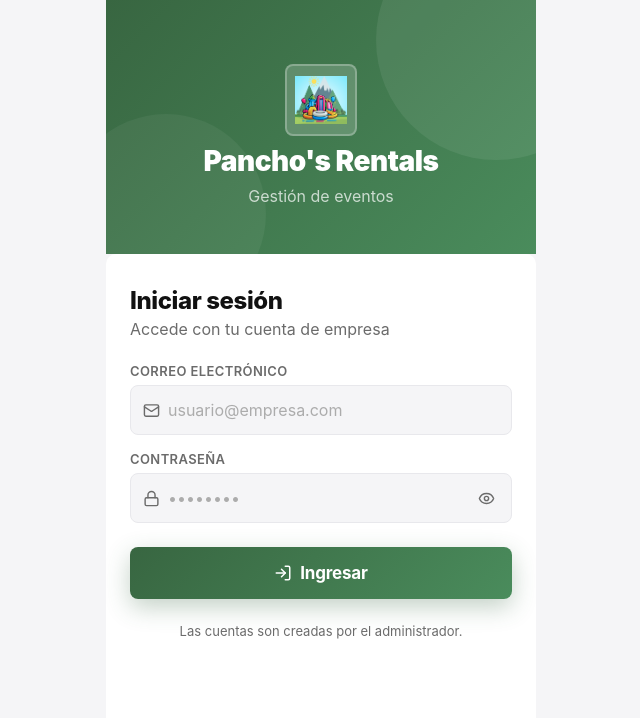
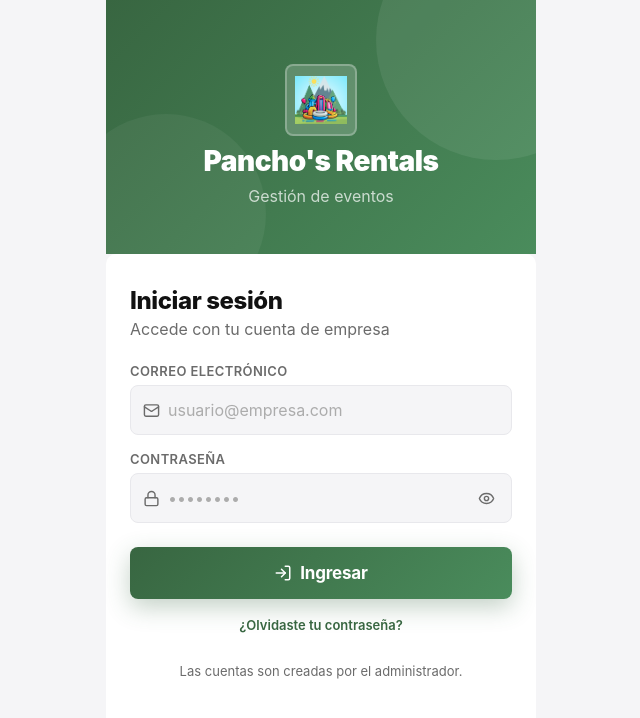
Before and after one commit to esdrasclth/EventOS, a React (Vite) app: page /login in a window 1280 px wide. Shown: the top 718 px of the page, without its empty margins (319-959 px from the left). Built offline with nearby package versions, Linux system fonts and the light colour scheme; no server answers.

Commit message:
feat: recuperacion de contraseña

```diff
--- a/src/contexts/AuthContext.tsx
+++ b/src/contexts/AuthContext.tsx
@@ -2,6 +2,7 @@ import React, { createContext, useContext, useEffect, useState, useMemo, useCall
 import {
   onAuthStateChanged,
   signInWithEmailAndPassword,
+  sendPasswordResetEmail,
   signOut,
   type User,
 } from 'firebase/auth';
@@ -16,6 +17,7 @@ interface AuthContextValue {
   loading: boolean;
   login: (email: string, password: string) => Promise<void>;
   logout: () => Promise<void>;
+  resetPassword: (email: string) => Promise<void>;
   refreshAppUser: () => Promise<void>;
 }
 
@@ -56,6 +58,10 @@ export function AuthProvider({ children }: { children: React.ReactNode }) {
     await signOut(auth);
   }, []);
 
+  const resetPassword = useCallback(async (email: string) => {
+    await sendPasswordResetEmail(auth, email);
+  }, []);
+
   const refreshAppUser = useCallback(async () => {
     const current = auth.currentUser;
     if (!current) return;
@@ -76,9 +82,10 @@ export function AuthProvider({ children }: { children: React.ReactNode }) {
       loading,
       login,
       logout,
+      resetPassword,
       refreshAppUser,
     }),
-    [user, appUser, loading, login, logout, refreshAppUser],
+    [user, appUser, loading, login, logout, resetPassword, refreshAppUser],
   );
 
   return (
--- a/src/pages/Login.module.css
+++ b/src/pages/Login.module.css
@@ -182,6 +182,40 @@
   border: 1px solid rgba(239,68,68,0.2);
 }
 
+/* Info (success / neutral) */
+.infoBox {
+  background: rgba(59,130,246,0.08);
+  color: #1D4ED8;
+  font-size: var(--font-size-sm);
+  font-weight: 500;
+  padding: var(--space-md);
+  border-radius: var(--radius-lg);
+  border: 1px solid rgba(59,130,246,0.2);
+  line-height: 1.4;
+}
+
+/* Link button (forgot password / back) */
+.linkBtn {
+  display: inline-flex;
+  align-items: center;
+  justify-content: center;
+  gap: 6px;
+  align-self: center;
+  margin-top: var(--space-md);
+  padding: 6px 10px;
+  font-size: var(--font-size-sm);
+  font-weight: 600;
+  color: var(--color-primary);
+  background: none;
+  border: none;
+  border-radius: var(--radius-sm);
+  transition: opacity var(--transition-fast);
+}
+
+.linkBtn:hover {
+  opacity: 0.75;
+}
+
 /* Submit */
 .submitBtn {
   display: flex;
--- a/src/pages/Login.tsx
+++ b/src/pages/Login.tsx
@@ -1,23 +1,57 @@
 import React, { useState } from 'react';
 import { Navigate } from 'react-router-dom';
-import { Mail, Lock, LogIn, Eye, EyeOff } from 'lucide-react';
+import { Mail, Lock, LogIn, Eye, EyeOff, Send, ArrowLeft } from 'lucide-react';
 import { useAuth } from '../contexts/AuthContext';
 import styles from './Login.module.css';
 
+type Mode = 'login' | 'reset';
+
 const Login: React.FC = () => {
-  const { user, login } = useAuth();
+  const { user, login, resetPassword } = useAuth();
+  const [mode, setMode] = useState<Mode>('login');
   const [email, setEmail] = useState('');
   const [password, setPassword] = useState('');
   const [showPass, setShowPass] = useState(false);
   const [loading, setLoading] = useState(false);
   const [error, setError] = useState('');
+  const [info, setInfo] = useState('');
 
   if (user) return <Navigate to="/" replace />;
 
+  function switchMode(next: Mode) {
+    setMode(next);
+    setError('');
+    setInfo('');
+    setPassword('');
+  }
+
   async function handleSubmit(e: React.FormEvent) {
     e.preventDefault();
-    if (!email.trim() || !password) return;
+    if (!email.trim()) return;
     setError('');
+    setInfo('');
+
+    if (mode === 'reset') {
+      setLoading(true);
+      try {
+        await resetPassword(email.trim());
+        setInfo('Te enviamos un correo con el enlace para restablecer tu contraseña. Revisa tu bandeja (y spam).');
+      } catch (err: unknown) {
+        const code = (err as { code?: string }).code ?? '';
+        if (code === 'auth/invalid-email') {
+          setError('El correo no es válido.');
+        } else if (code === 'auth/too-many-requests') {
+          setError('Demasiados intentos. Intenta más tarde.');
+        } else {
+          setError('No se pudo enviar el correo. Verifica tu conexión.');
+        }
+      } finally {
+        setLoading(false);
+      }
+      return;
+    }
+
+    if (!password) return;
     setLoading(true);
     try {
       await login(email.trim(), password);
@@ -46,8 +80,14 @@ const Login: React.FC = () => {
       </div>
 
       <div className={styles.card}>
-        <h2 className={styles.cardTitle}>Iniciar sesión</h2>
-        <p className={styles.cardSubtitle}>Accede con tu cuenta de empresa</p>
+        <h2 className={styles.cardTitle}>
+          {mode === 'login' ? 'Iniciar sesión' : 'Recuperar contraseña'}
+        </h2>
+        <p className={styles.cardSubtitle}>
+          {mode === 'login'
+            ? 'Accede con tu cuenta de empresa'
+            : 'Te enviaremos un enlace para restablecerla'}
+        </p>
 
         <form className={styles.form} onSubmit={handleSubmit}>
           <div className={styles.field}>
@@ -66,6 +106,7 @@ const Login: React.FC = () => {
             </div>
           </div>
 
+          {mode === 'login' && (
             <div className={styles.field}>
               <label className={styles.label}>Contraseña</label>
               <div className={styles.inputWrapper}>
@@ -89,10 +130,17 @@ const Login: React.FC = () => {
                 </button>
               </div>
             </div>
+          )}
 
           {error && (
             <div className={styles.errorBox}>
               {error}
+            </div>
+          )}
+
+          {info && (
+            <div className={styles.infoBox}>
+              {info}
             </div>
           )}
 
@@ -103,12 +151,34 @@ const Login: React.FC = () => {
           >
             {loading ? (
               <span className={styles.btnSpinner} />
+            ) : mode === 'login' ? (
+              <LogIn size={18} />
             ) : (
-              <LogIn size={18} />
+              <Send size={18} />
             )}
-            {loading ? 'Ingresando...' : 'Ingresar'}
+            {loading
+              ? mode === 'login' ? 'Ingresando...' : 'Enviando...'
+              : mode === 'login' ? 'Ingresar' : 'Enviar correo'}
           </button>
         </form>
+
+        {mode === 'login' ? (
+          <button
+            type="button"
+            className={styles.linkBtn}
+            onClick={() => switchMode('reset')}
+          >
+            ¿Olvidaste tu contraseña?
+          </button>
+        ) : (
+          <button
+            type="button"
+            className={styles.linkBtn}
+            onClick={() => switchMode('login')}
+          >
+            <ArrowLeft size={14} /> Volver a iniciar sesión
+          </button>
+        )}
 
         <p className={styles.hint}>
           Las cuentas son creadas por el administrador.
```
Lines whose indentation alone changed are shown as unchanged.
